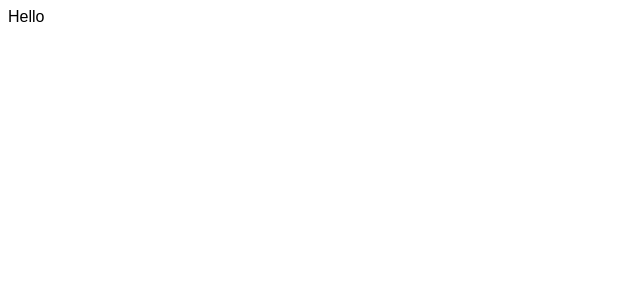
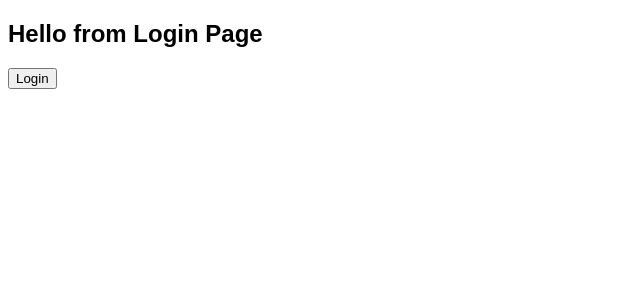
Before and after one commit to JaimeSalas/xunta-sessions, a React app in the folder 03-basic-app/: page / in a window 1280 px wide. Shown: the top 300 px of the page, without its empty margins (0-640 px from the left). Built offline with nearby package versions, Linux system fonts and the light colour scheme.

Commit message:
added basic navigation

```diff
--- a/03-basic-app/package.json
+++ b/03-basic-app/package.json
@@ -35,6 +35,7 @@
   "dependencies": {
     "react": "^18.2.0",
     "react-dom": "^18.2.0",
+    "react-router-dom": "^6.4.3",
     "use-debounce": "^8.0.4"
   }
 }
--- a/03-basic-app/src/app.tsx
+++ b/03-basic-app/src/app.tsx
@@ -1,9 +1,17 @@
 import React from "react";
+import { HashRouter, Routes, Route } from 'react-router-dom';
+import { LoginPage } from './login';
+import { ListPage } from './list';
+import { DetailPage } from './detail';
 
 export const App = () => {
   return (
-    <>
-      <div>Hello</div>
-    </>
+    <HashRouter>
+      <Routes>
+        <Route path="/" element={<LoginPage />} />
+        <Route path="/list" element={<ListPage />} />
+        <Route path="/detail" element={<DetailPage />} />
+      </Routes>
+    </HashRouter>
   );
 };
--- /dev/null
+++ b/03-basic-app/src/detail.tsx
@@ -0,0 +1,11 @@
+import React from "react";
+import { Link } from "react-router-dom";
+
+export const DetailPage: React.FC = () => {
+  return (
+    <>
+      <h2>Hello from Detail</h2>
+      <Link to="/list">back to list page</Link>
+    </>
+  );
+};
--- /dev/null
+++ b/03-basic-app/src/list.tsx
@@ -0,0 +1,11 @@
+import React from "react";
+import { Link } from "react-router-dom";
+
+export const ListPage: React.FC = () => {
+  return (
+    <>
+      <h2>Hello from List</h2>
+      <Link to="/detail">Navigate to detail page</Link>
+    </>
+  );
+};
--- /dev/null
+++ b/03-basic-app/src/login.tsx
@@ -0,0 +1,18 @@
+import React from "react";
+import { useNavigate } from "react-router-dom";
+
+export const LoginPage: React.FC = () => {
+  const navigate = useNavigate();
+
+  const handleNavigate = () => {
+    navigate("/list");
+  };
+
+  return (
+    <>
+      <h2>Hello from Login Page</h2>
+      {/* <Link to="/list">Navigate to list page</Link> */}
+      <button onClick={handleNavigate}>Login</button>
+    </>
+  );
+};
```
Also changed, not shown: 1 other file (tests, documents, lock files or other folders).
